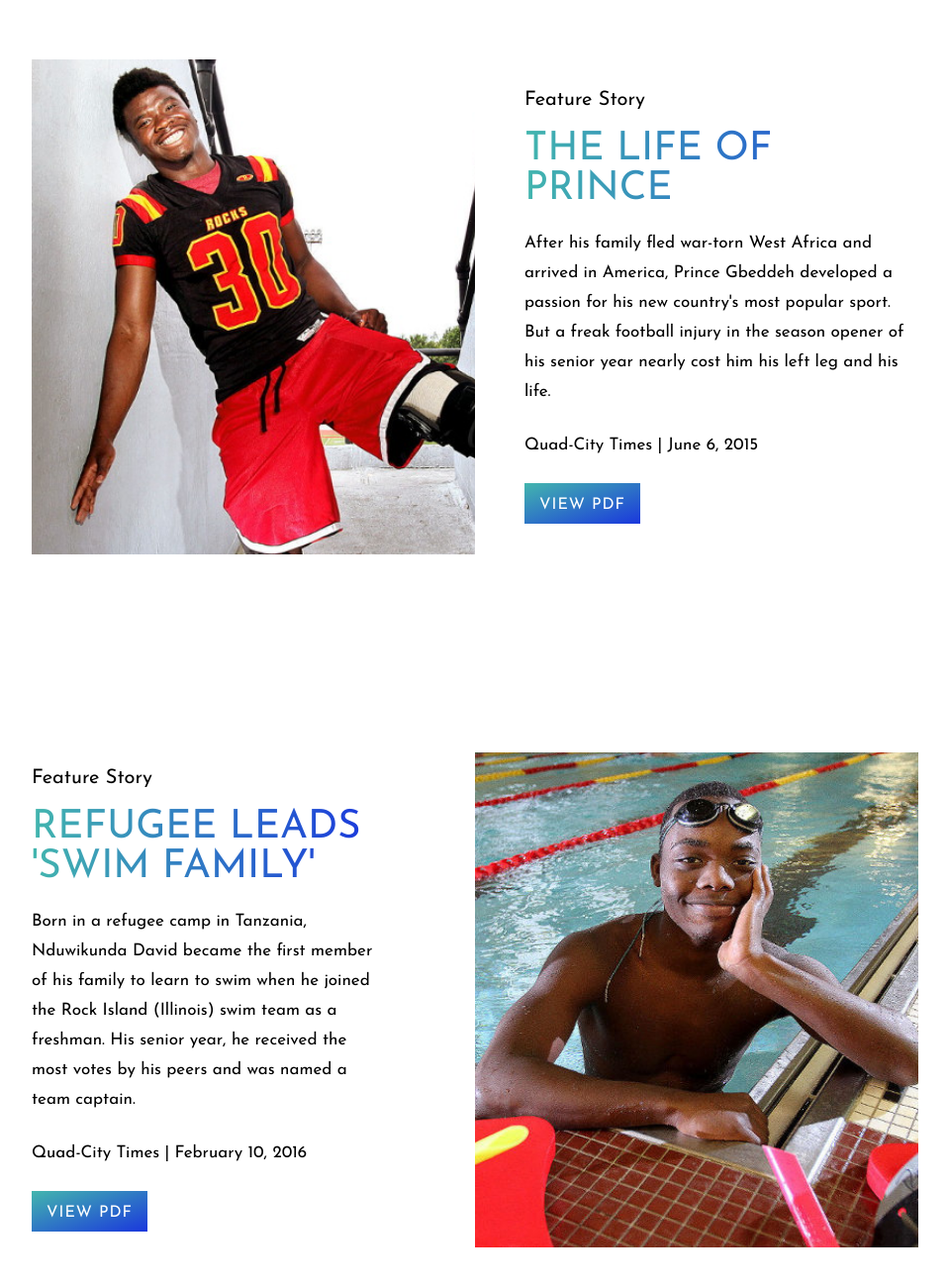
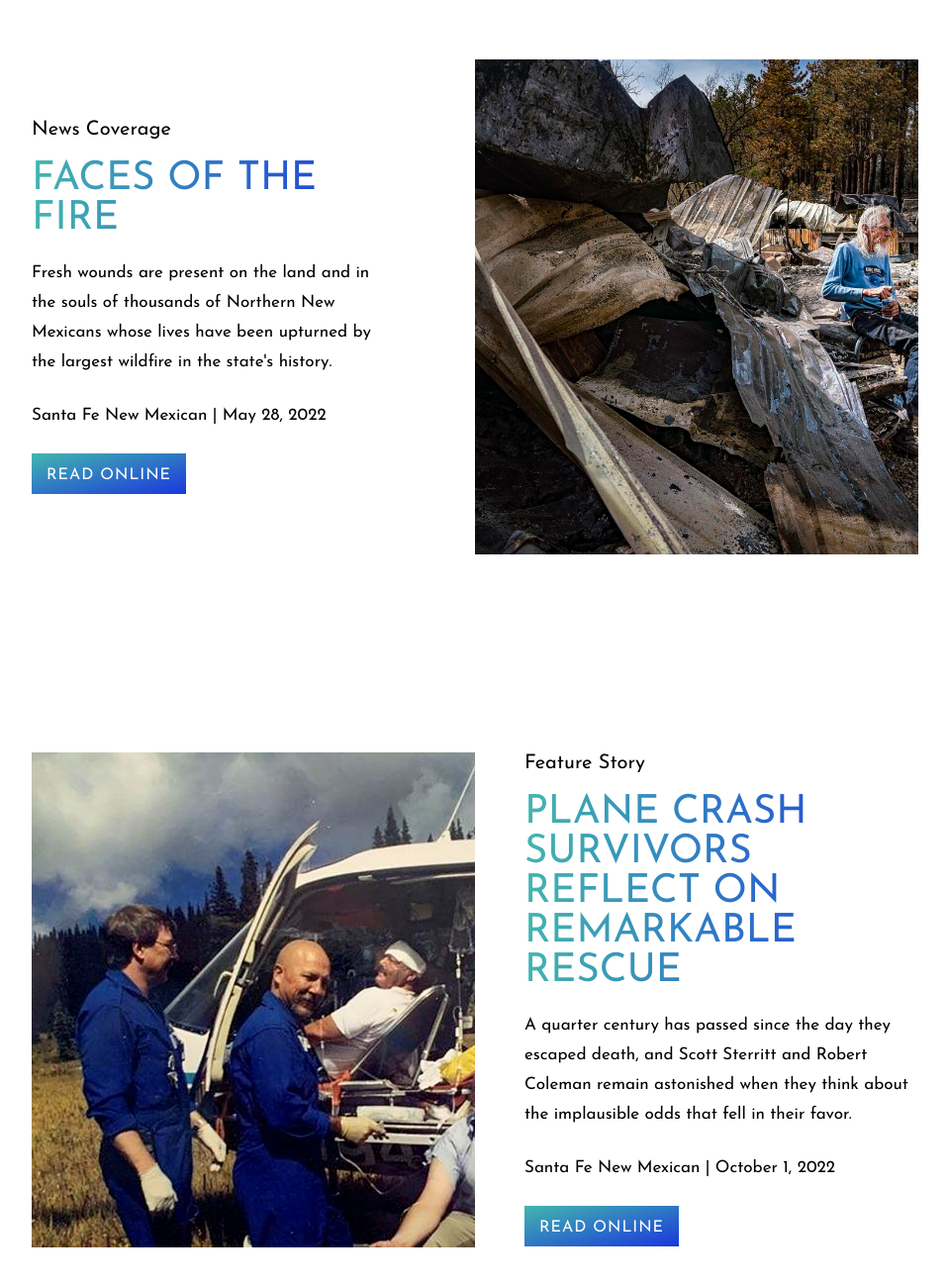
Before and after one commit to mattdahlseid/mattdahlseid.github.io, a website: page index.html in a window 1280 px wide. Shown: the part 7340-8640 px from the top of the page at 99% size, without its empty margins (160-1119 px from the left). Drawn offline with nearby package versions, Linux system fonts and the light colour scheme.

Commit message:
work update with SFNM stories

```diff
--- a/css/style.css
+++ b/css/style.css
@@ -606,6 +606,7 @@ a {
 .left {
   object-position: left; }
 
+
 @media (hover: hover) {
   .box-shadow {
     box-shadow: 0 1rem 2rem rgba(0, 0, 0, 0.3); } }
--- a/index.html
+++ b/index.html
@@ -174,6 +174,51 @@
             <div class="writings">
                 <div class="work__container">
                     <div class="work__item">
+                        <img src="img/megafires_trout.jpg" alt="man on horse rides through fire-ravaged forest" class="work__item__photo box-shadow">
+                        <div class="work__item__content pad-left">
+                            <div class="work__item__cat">Environmental Feature</div>
+                            <div class="work__item__title">Megafires threaten New Mexico's native trout</div>
+                            <div class="work__item__text">
+                                Native trout advocates nervously monitored conditions in the spring and early summer of 2022 as the two largest wildfires in New Mexico's recorded history simultaneously bore down on Gila and Rio Grande cutthroat trout populations.
+                            </div>
+                            <div class="work__item__built">Santa Fe New Mexican | September 24, 2022</div>
+                            <div class="links">
+                                <a href="https://www.santafenewmexican.com/news/local_news/megafires-pose-increasing-threat-to-new-mexicos-native-trout/article_c0d89942-1e73-11ed-81df-737cb812d6c8.html" target="_blank" rel="noopener noreferrer"><div class="link btn-shadow">Read online</div></a>
+                            </div>
+                        </div>
+                    </div>
+
+                    <div class="work__item">
+                        <div class="work__item__content">
+                            <div class="work__item__cat">News Coverage</div>
+                            <div class="work__item__title">Faces of the Fire</div>
+                            <div class="work__item__text">
+                                Fresh wounds are present on the land and in the souls of thousands of Northern New Mexicans whose lives have been upturned by the largest wildfire in the state's history.
+                            </div>
+                        <div class="work__item__built">Santa Fe New Mexican | May 28, 2022</div>
+                        <div class="links">
+                            <a href="https://www.santafenewmexican.com/news/wildfires/faces-of-the-fire-resilient-residents-share-their-stories/article_32b03ab8-dacf-11ec-b3a2-636587b07114.html" target="_blank" rel="noopener noreferrer"><div class="link btn-shadow">Read online</div></a>
+                        </div>
+                        </div>
+                        <img src="img/faces_fire.jpg" alt="a man sitting amid a property burned in a wildfire" class="work__item__photo box-shadow">
+                    </div>
+
+                    <div class="work__item">
+                        <img src="img/plane_crash.jpg" alt="men sit in and stand around a rescue helicopter " class="work__item__photo box-shadow left">
+                        <div class="work__item__content pad-left">
+                            <div class="work__item__cat">Feature Story</div>
+                            <div class="work__item__title">Plane crash survivors reflect on remarkable rescue</div>
+                            <div class="work__item__text">
+                                A quarter century has passed since the day they escaped death, and Scott Sterritt and Robert Coleman remain astonished when they think about the implausible odds that fell in their favor.
+                            </div>
+                            <div class="work__item__built">Santa Fe New Mexican | October 1, 2022</div>
+                            <div class="links">
+                                <a href="https://www.santafenewmexican.com/news/local_news/pecos-wilderness-plane-crash-survivors-saviors-reflect-on-event-25-years-later/article_6b6f37a0-2a39-11ed-a459-a35a35c2da6a.html" target="_blank" rel="noopener noreferrer"><div class="link btn-shadow">Read online</div></a>
+                            </div>
+                        </div>
+                    </div>
+
+                    <div class="work__item">
                         <div class="work__item__content">
                             <div class="work__item__cat">Award-winning Feature</div>
                             <div class="work__item__title">Finding a new home</div>
@@ -219,6 +264,7 @@
                         <img src="img/nduwikunda.jpg" alt="smiling young man in a swimming pool" class="work__item__photo box-shadow">
                     </div>
 
+                    <!--
                     <div class="work__item">
                         <img src="img/blimp.jpg" alt="blimp pilot looks out over Mississippi River" class="work__item__photo box-shadow">
 
@@ -249,7 +295,7 @@
                         </div>
                         <img src="img/kurkas.jpg" alt="Kurka family" class="work__item__photo box-shadow bottom">
                     </div>
-
+                -->
                 </div>
             </div>
         </section>
```
Also changed, not shown: img/faces_fire.jpg (added), img/megafires_trout.jpg (added), img/plane_crash.jpg (added), 1 other file.
